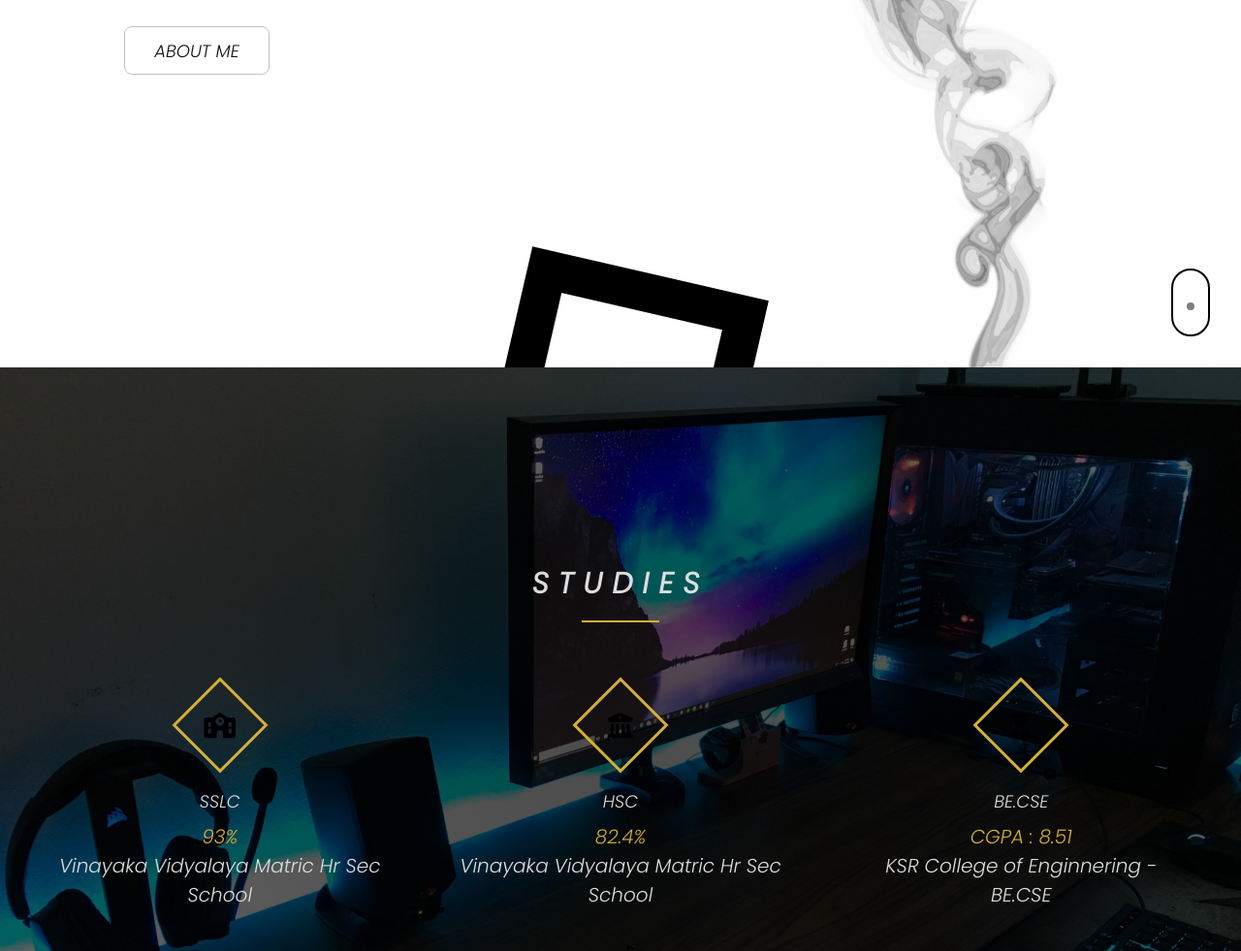
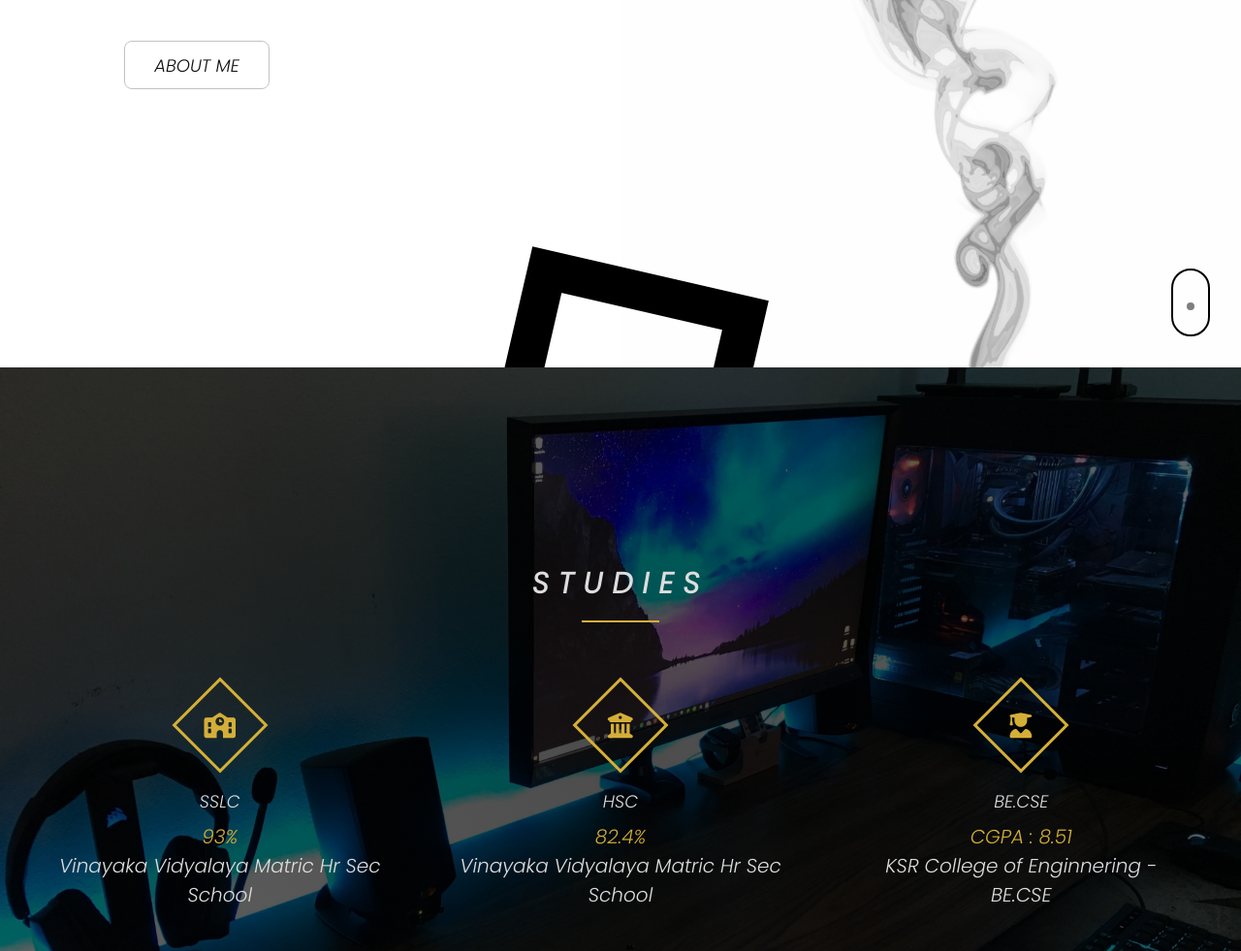
Before and after one commit to gokul1101/gokul1101.github.io, a plain HTML site: page index.html in a window 1280 px wide. Shown: the part 421-1402 px from the top of the page at 97% size. Drawn offline with Linux system fonts and the light colour scheme; some packages are replaced by stand-ins of ours; a script that the page names is missing.

Commit message:
Update style.css

```diff
--- a/assets/css/style.css
+++ b/assets/css/style.css
@@ -293,6 +293,7 @@ section a.style:hover::after{
     margin: 3rem 0;
 }
 .button .btn{
+    margin : 15px 0;
     font-family: 'Poppins', sans-serif;
     background: none;
     color: #000;
@@ -468,6 +469,7 @@ section a.style:hover::after{
     line-height: 65px;
     transform: rotate(-45deg);
     font-size: 26px;
+    color: #d4af37;
 }
 .container-box:hover .icon{
     background: #d4af37;
```
